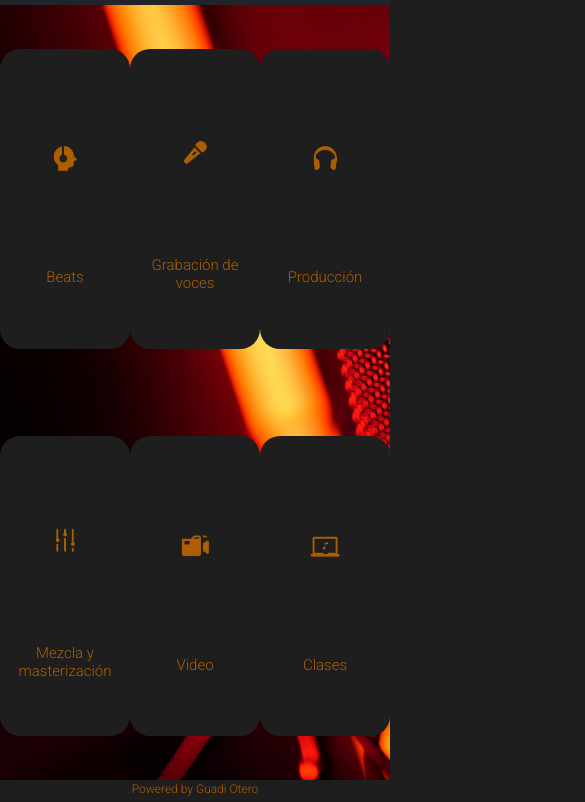
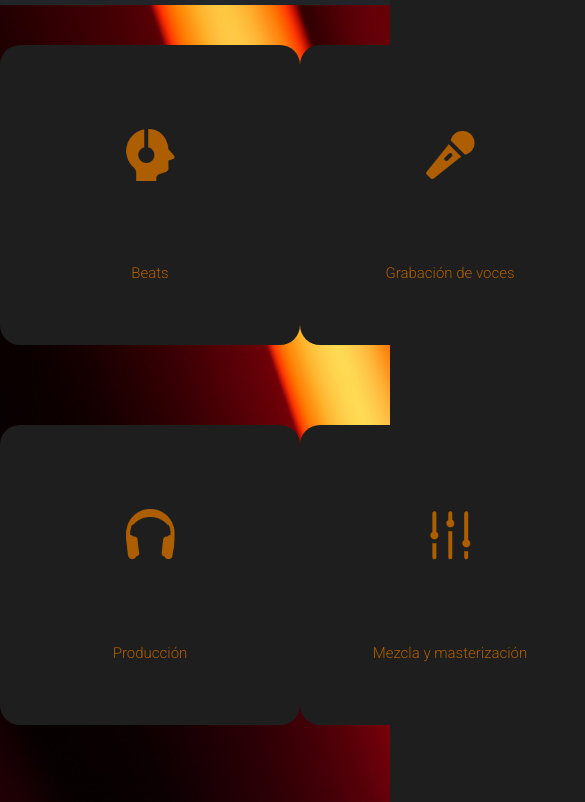
Before and after one commit to GuadiOtero/zal3z_studio, a plain HTML site: page html/servicios.html in a window 390 px wide. Shown: the part 53-855 px from the top of the page, 585 px wide, since content can reach past the window. Drawn offline with nearby package versions, Linux system fonts and the light colour scheme; a web font is replaced by a local one.

Commit message:
Agregamos grids en Servicios

```diff
--- a/css/style.css
+++ b/css/style.css
@@ -11,6 +11,10 @@ h1{
     font-size: 40px;
 }
 .navbar-toggler-icon{
+    background-image: url(../img/account-circle.png);
+}
+
+.navbar-toggler{
     color: #AD5E00;
 }
 
@@ -56,6 +60,7 @@ main{
     background-size:cover;
     background-attachment: fixed;
     background-position: center;
+
     display: flex;
     justify-content: center;
     align-items: center;
@@ -147,11 +152,16 @@ h4{
     padding: 0px 5px 20px 5px;
 }
 
+
 .cards_contenedor{
-    display: flex;
-    height: 50%;
+    display: grid;
+   grid-template-rows: 380px 380px 380px;
+   grid-template-areas: "a1 a2 a3"
+                       "a4 a5 a6"
+                       ;
+    align-content: space-around;
+    justify-items: center;
     align-items: center;
-    justify-content: space-evenly;
 
 
 }
@@ -379,6 +389,36 @@ textarea{
         align-items: center;
 
     }
+   /*SERVICIOS*/
+
+   #servicios{
+    height: 1150px;
+}
+    .cards_contenedor{
+
+        grid-template-areas:"a1 a2"
+                           "a3 a4"
+                           "a5 a6";
+
+
+
+
+
+    }
+
+    .cards{
+        display: flex;
+        flex-direction: column;
+        align-items: center;
+        justify-content: space-evenly;
+        background-color: #1E1E1E;
+        width: 300px;
+        height: 300px;
+        border-radius: 20px;
+    }
+
+
+
 }
 
 
--- a/html/servicios.html
+++ b/html/servicios.html
@@ -40,6 +40,63 @@
     </div>
   </nav>
 <main id="servicios">
+
+<div class="cards_contenedor">
+  <div class="cards">
+    <img src="../img/beats.png" alt="" class="cards_img">
+    <h4>
+      Beats
+    </h4>
+  </div>
+  <div class="cards">
+    <img src="../img/voces.png" alt="" class="cards_img">
+    <h4>
+      Grabación de voces
+    </h4>
+  </div>
+  <div class="cards">
+    <img src="../img/produccion.png" alt="" class="cards_img">
+    <h4>
+      Producción
+    </h4>
+  </div>
+  <div class="cards">
+    <img src="../img/mezcl.png" alt="" class="cards_img">
+    <h4>
+      Mezcla y masterización
+    </h4>
+  </div>
+  <div class="cards">
+    <img src="../img/video.png" alt="" class="cards_img">
+    <h4>
+      Video
+    </h4>
+  </div>
+  <div class="cards">
+    <img src="../img/clases.png" alt="" class="cards_img">
+    <h4>
+      Clases
+    </h4>
+  </div>
+</div>
+
+
+
+
+
+
+
+</main>
+    <footer>
+        <p>Powered by Guadi Otero</p>
+    </footer>
+    <script src="https://cdn.jsdelivr.net/npm/bootstrap@5.2.2/dist/js/bootstrap.bundle.min.js" integrity="sha384-OERcA2EqjJCMA+/3y+gxIOqMEjwtxJY7qPCqsdltbNJuaOe923+mo//f6V8Qbsw3" crossorigin="anonymous"></script>
+</body>
+</html>
+
+<!-- CARDS
+
+
 <div class="cards_contenedor">
   <div class="cards">
     <img src="../img/beats.png" alt="" class="cards_img">
@@ -82,15 +139,12 @@
   </div>
 </div>
 
+.cards_contenedor{
+    display: flex;
+    height: 50%;
+    align-items: center;
+    justify-content: space-evenly;
+}
 
 
-
-
-
-</main>
-    <footer>
-        <p>Powered by Guadi Otero</p>
-    </footer>
-    <script src="https://cdn.jsdelivr.net/npm/bootstrap@5.2.2/dist/js/bootstrap.bundle.min.js" integrity="sha384-OERcA2EqjJCMA+/3y+gxIOqMEjwtxJY7qPCqsdltbNJuaOe923+mo//f6V8Qbsw3" crossorigin="anonymous"></script>
-</body>
-</html>
+-->
```
Also changed, not shown: img/account-circle.png (added). Lines whose indentation alone changed are shown as unchanged.
